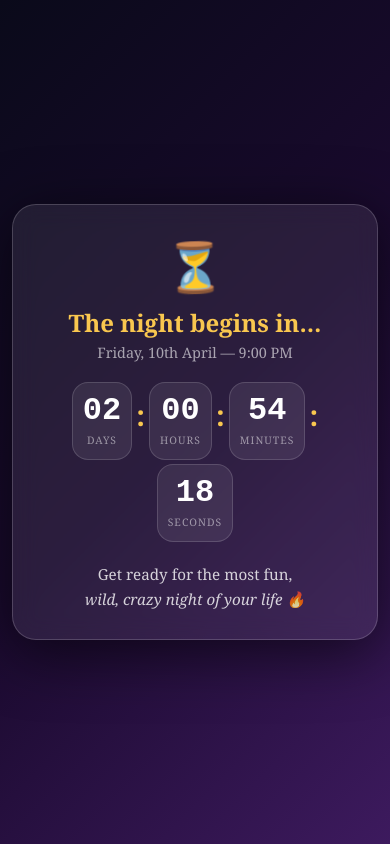
After one commit to shabeeha/LLM_decides_your_night, a Flask app: page /timer in a window 390 px wide. The commit adds this page. Run offline with Flask 3, Linux system fonts and the light colour scheme.

Commit message:
update app with timer and mobile fixes

```diff
--- a/app.py
+++ b/app.py
@@ -22,6 +22,10 @@ def index():
 @app.route("/rules")
 def rules():
     return render_template("rules.html", steps=COMPLETED_STEPS)
+
+@app.route("/timer")
+def timer():
+    return render_template("timer.html")
 
 @app.route("/fate")
 def fate():
--- a/static/css/style.css
+++ b/static/css/style.css
@@ -3,11 +3,12 @@
 
 body {
   min-height: 100vh;
+  min-height: 100dvh;
   display: flex;
   align-items: center;
   justify-content: center;
   font-family: 'Georgia', serif;
-  padding: 24px;
+  padding: 16px;
 }
 
 /* ── Page backgrounds ── */
@@ -252,6 +253,85 @@ body {
 
 .check-box { font-size: 1.5rem; flex-shrink: 0; }
 
+/* ── Timer page ── */
+.page-timer {
+  background: linear-gradient(135deg, #0a0a1a 0%, #1a0a2e 50%, #3d1a5e 100%);
+}
+
+.timer-emoji {
+  font-size: 72px;
+  margin-bottom: 12px;
+  animation: sway 3s ease-in-out infinite;
+}
+
+.timer-title {
+  font-size: 2.2rem;
+  color: #f9c74f;
+  margin-bottom: 6px;
+}
+
+.timer-sub {
+  font-size: 1.1rem;
+  color: rgba(255,255,255,0.6);
+  margin-bottom: 36px;
+}
+
+.countdown {
+  display: flex;
+  align-items: center;
+  justify-content: center;
+  gap: 8px;
+  margin-bottom: 36px;
+  flex-wrap: wrap;
+}
+
+.countdown-block {
+  display: flex;
+  flex-direction: column;
+  align-items: center;
+  background: rgba(255,255,255,0.08);
+  border: 1px solid rgba(255,255,255,0.15);
+  border-radius: 16px;
+  padding: 18px 22px;
+  min-width: 80px;
+}
+
+.countdown-num {
+  font-size: 3rem;
+  font-weight: 900;
+  color: #fff;
+  line-height: 1;
+  font-family: 'Courier New', monospace;
+}
+
+.countdown-label {
+  font-size: 0.8rem;
+  letter-spacing: 0.1em;
+  text-transform: uppercase;
+  color: rgba(255,255,255,0.5);
+  margin-top: 6px;
+}
+
+.countdown-sep {
+  font-size: 2.5rem;
+  font-weight: 900;
+  color: #f9c74f;
+  margin-bottom: 20px;
+}
+
+.timer-tease {
+  font-size: 1.2rem;
+  color: rgba(255,255,255,0.8);
+  line-height: 1.6;
+}
+
+.its-time {
+  font-size: 2rem;
+  font-weight: bold;
+  color: #f9c74f;
+  animation: pulse-yellow 1s infinite;
+}
+
 /* ── Fate page ── */
 .devil-emoji {
   font-size: 80px;
@@ -297,3 +377,46 @@ body {
 .spinner { display: inline-block; animation: spin 1s linear infinite; }
 @keyframes spin { to { transform: rotate(360deg); } }
 @keyframes blink { 0%,100%{opacity:1;} 50%{opacity:0.4;} }
+
+/* ── Mobile ── */
+@media (max-width: 480px) {
+  body { padding: 12px; align-items: center; }
+
+  .card { padding: 28px 20px; border-radius: 24px; }
+
+  /* Invite */
+  .photo-frame { width: 140px; height: 140px; margin-bottom: 14px; }
+  .tag         { font-size: 0.72rem; margin-bottom: 6px; }
+  .headline    { font-size: 1.9rem; margin-bottom: 8px; }
+  .subline     { font-size: 1rem; margin-bottom: 16px; }
+  .question    { font-size: 1.15rem; margin-bottom: 16px; }
+  .btn         { padding: 12px 24px; font-size: 0.95rem; }
+  .btn-row     { gap: 10px; }
+
+  /* Rules */
+  .section-title  { font-size: 1.5rem; }
+  .rules-intro    { font-size: 1.1rem; margin-bottom: 16px; }
+  .photo-reminder { font-size: 0.82rem; padding: 8px 14px; margin-bottom: 14px; }
+  .checklist      { gap: 8px; }
+  .check-item     { font-size: 0.95rem; padding: 12px 14px; }
+  .check-box      { font-size: 1.1rem; }
+  .btn-done       { margin-top: 16px; font-size: 0.95rem; }
+
+  /* Timer */
+  .timer-emoji      { font-size: 48px; margin-bottom: 8px; }
+  .timer-title      { font-size: 1.5rem; margin-bottom: 4px; }
+  .timer-sub        { font-size: 0.9rem; margin-bottom: 20px; }
+  .countdown        { gap: 4px; margin-bottom: 20px; }
+  .countdown-block  { padding: 12px 10px; min-width: 60px; }
+  .countdown-num    { font-size: 2rem; }
+  .countdown-label  { font-size: 0.65rem; }
+  .countdown-sep    { font-size: 1.8rem; margin-bottom: 14px; }
+  .timer-tease      { font-size: 0.95rem; }
+
+  /* Fate */
+  .devil-emoji    { font-size: 52px; margin-bottom: 10px; }
+  .fate-title     { font-size: 1.6rem; }
+  .fate-sub       { font-size: 1rem; }
+  .btn-fate       { font-size: 0.95rem; padding: 14px 24px; }
+  .suggestion-text { font-size: 1rem; line-height: 1.5; }
+}
--- a/templates/index.html
+++ b/templates/index.html
@@ -22,8 +22,8 @@
     <p class="question">Do you accept the invitation?</p>
 
     <div class="btn-row">
-      <a href="/rules" class="btn btn-yes">Yes 😏</a>
-      <a href="/rules" class="btn btn-hell-yes" id="hell-yes-btn">Hell Yesss 🤩🔥</a>
+      <a href="/timer" class="btn btn-yes">Yes 😏</a>
+      <a href="/timer" class="btn btn-hell-yes" id="hell-yes-btn">Hell Yesss 🤩🔥</a>
     </div>
   </div>
 
@@ -58,7 +58,7 @@
       }, 120);
 
       // Navigate after the party
-      setTimeout(() => { window.location.href = btn.href; }, duration + 200);
+      setTimeout(() => { window.location.href = '/timer'; }, duration + 200);
     });
   </script>
 
--- /dev/null
+++ b/templates/timer.html
@@ -0,0 +1,69 @@
+<!DOCTYPE html>
+<html lang="en">
+<head>
+  <meta charset="UTF-8" />
+  <meta name="viewport" content="width=device-width, initial-scale=1.0" />
+  <title>The Countdown 🔥</title>
+  <link rel="stylesheet" href="/static/css/style.css" />
+</head>
+<body class="page-timer">
+
+  <div class="card timer-card">
+    <div class="timer-emoji">⏳</div>
+    <h2 class="timer-title">The night begins in…</h2>
+    <p class="timer-sub">Friday, 10th April — 9:00 PM</p>
+
+    <div class="countdown" id="countdown">
+      <div class="countdown-block">
+        <span class="countdown-num" id="days">--</span>
+        <span class="countdown-label">Days</span>
+      </div>
+      <div class="countdown-sep">:</div>
+      <div class="countdown-block">
+        <span class="countdown-num" id="hours">--</span>
+        <span class="countdown-label">Hours</span>
+      </div>
+      <div class="countdown-sep">:</div>
+      <div class="countdown-block">
+        <span class="countdown-num" id="minutes">--</span>
+        <span class="countdown-label">Minutes</span>
+      </div>
+      <div class="countdown-sep">:</div>
+      <div class="countdown-block">
+        <span class="countdown-num" id="seconds">--</span>
+        <span class="countdown-label">Seconds</span>
+      </div>
+    </div>
+
+    <p class="timer-tease">Get ready for the most fun,<br><em>wild, crazy night of your life 🔥</em></p>
+  </div>
+
+  <script>
+    const target = new Date('2026-04-10T21:00:00').getTime();
+
+    function update() {
+      const now = Date.now();
+      const diff = target - now;
+
+      if (diff <= 0) {
+        document.getElementById('countdown').innerHTML = '<p class="its-time">It\'s time! 🎉🔥</p>';
+        return;
+      }
+
+      const days    = Math.floor(diff / (1000 * 60 * 60 * 24));
+      const hours   = Math.floor((diff % (1000 * 60 * 60 * 24)) / (1000 * 60 * 60));
+      const minutes = Math.floor((diff % (1000 * 60 * 60)) / (1000 * 60));
+      const seconds = Math.floor((diff % (1000 * 60)) / 1000);
+
+      document.getElementById('days').textContent    = String(days).padStart(2, '0');
+      document.getElementById('hours').textContent   = String(hours).padStart(2, '0');
+      document.getElementById('minutes').textContent = String(minutes).padStart(2, '0');
+      document.getElementById('seconds').textContent = String(seconds).padStart(2, '0');
+    }
+
+    update();
+    setInterval(update, 1000);
+  </script>
+
+</body>
+</html>
```
